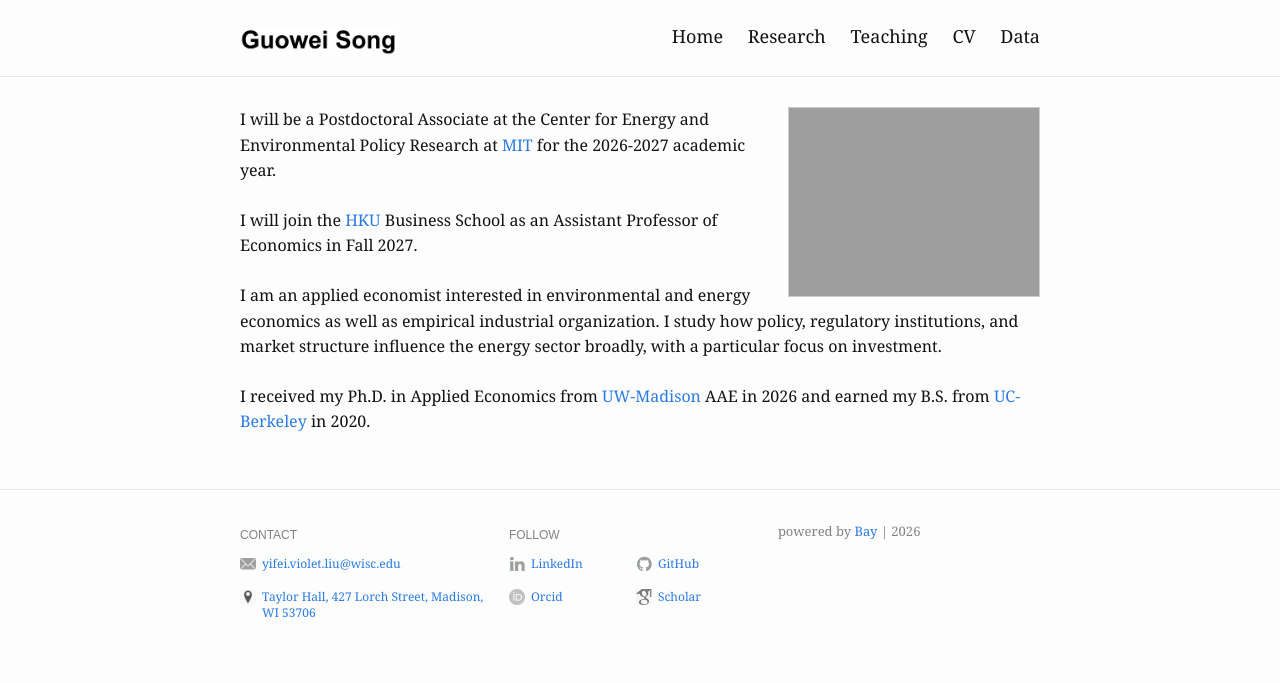
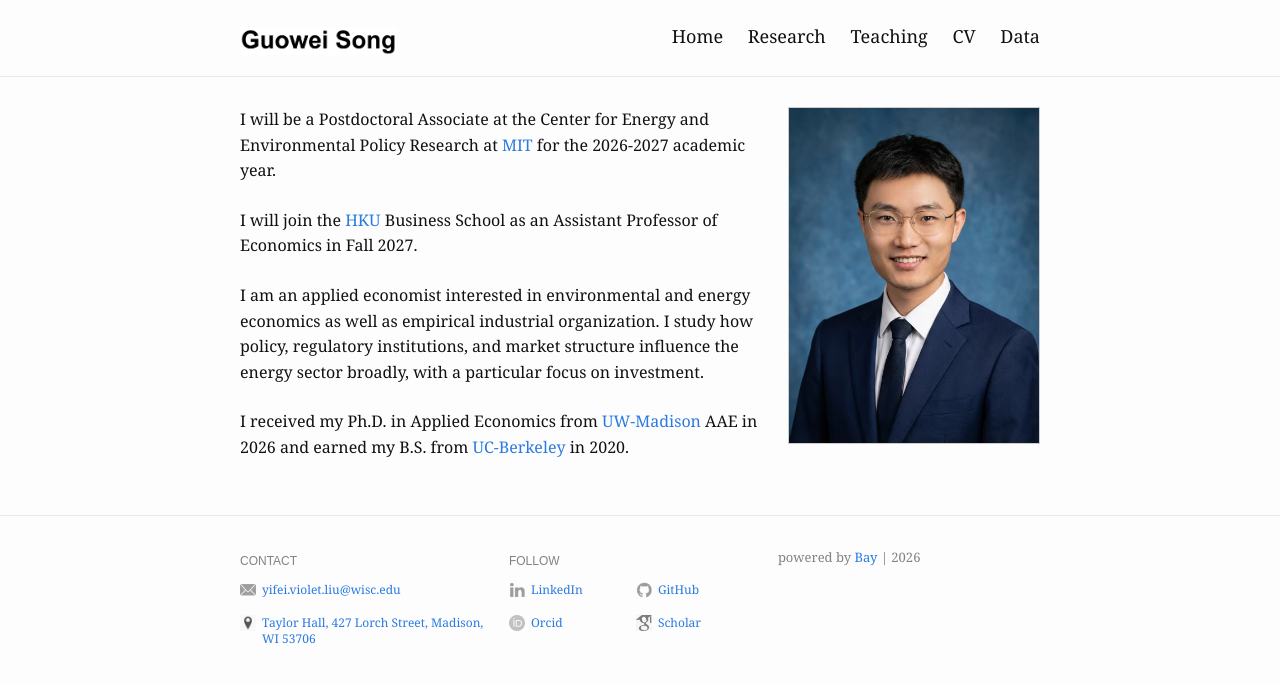
Before and after one commit to song-guowei/song-guowei.github.io, a Jekyll site: the page built from index.md, in a window 1280 px wide. Shown: the top 683 px of the page. Built offline with Jekyll 4.4.1, drawn with Linux system fonts in a browser that asks for light colours.

Commit message:
Update index.md

```diff
--- a/index.md
+++ b/index.md
@@ -1,7 +1,7 @@
 ---
 layout: home
 profile_picture:
-  src: /assets/img/YifeiLiu_pic_mini.jpeg
+  src: /assets/img/profile-pic.jpg
   alt: website picture
 ---
 
```
